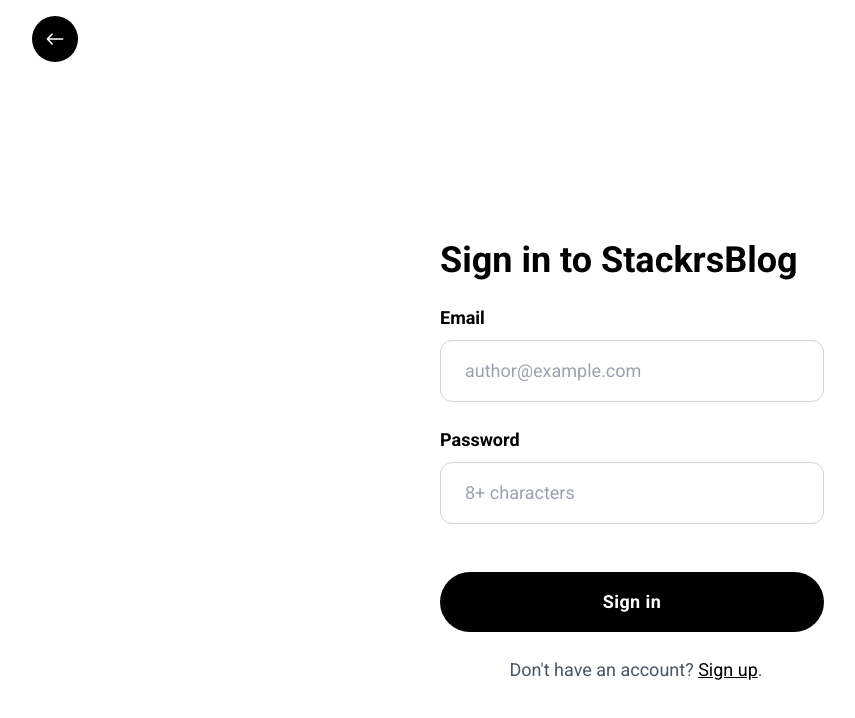
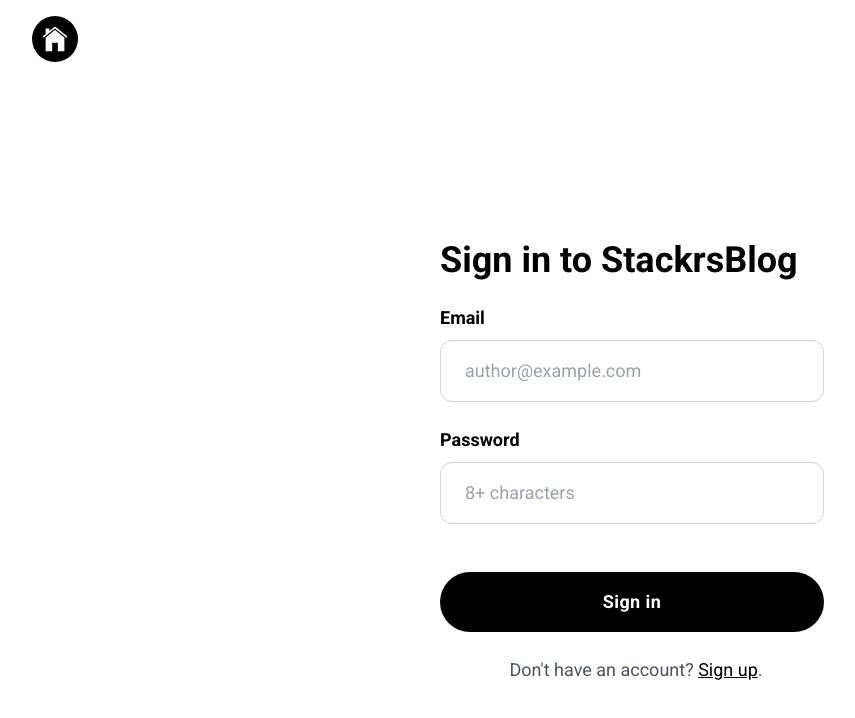
Before and after one commit to snghvineet/fullstackrs-challenge, a Next.js app: page /auth/login in a window 1280 px wide. Shown: the top 718 px of the page, without its empty margins (8-863 px from the left). Built offline with nearby package versions, Linux system fonts and the light colour scheme; no server answers.

Commit message:
added home button to auth routes

```diff
--- a/src/app/auth/login/page.js
+++ b/src/app/auth/login/page.js
@@ -1,7 +1,7 @@
 import AuthForm from '@/app/components/AuthForm';
 import { RouteButton } from '@/app/components/Button';
 import { FaExclamationCircle } from 'react-icons/fa';
-import { IoIosArrowRoundBack } from 'react-icons/io';
+import { IoIosArrowRoundBack, IoIosHome } from 'react-icons/io';
 
 export default function Login({ searchParams }) {
 	const { message } = searchParams;
@@ -9,7 +9,7 @@
 		<main className='px-10 bg-white text-black'>
 			<RouteButton>
 				<span className='text-3xl'>
-					<IoIosArrowRoundBack />
+					<IoIosHome />
 				</span>
 			</RouteButton>
 			<div className='h-[100vh] w-full flex items-center justify-center'>
--- a/src/app/auth/signup/page.js
+++ b/src/app/auth/signup/page.js
@@ -1,13 +1,13 @@
 import AuthForm from '@/app/components/AuthForm';
 import { Button, RouteButton } from '@/app/components/Button';
-import { IoIosArrowRoundBack } from 'react-icons/io';
+import { IoIosArrowRoundBack, IoIosHome } from 'react-icons/io';
 
 export default function Home() {
 	return (
 		<main className='px-10 bg-white text-black'>
 			<RouteButton>
 				<span className='text-3xl'>
-					<IoIosArrowRoundBack />
+					<IoIosHome />
 				</span>
 			</RouteButton>
 			<div className='h-[100vh] w-full flex items-center justify-center'>
--- a/src/app/components/Button.jsx
+++ b/src/app/components/Button.jsx
@@ -56,7 +56,7 @@
 		<button
 			className='bg-black text-white px-2 py-2 rounded-full font-bold hover:cursor-pointer mt-4 '
 			onClick={() => {
-				router.back();
+				router.replace('/');
 			}}
 		>
 			{children}
```
